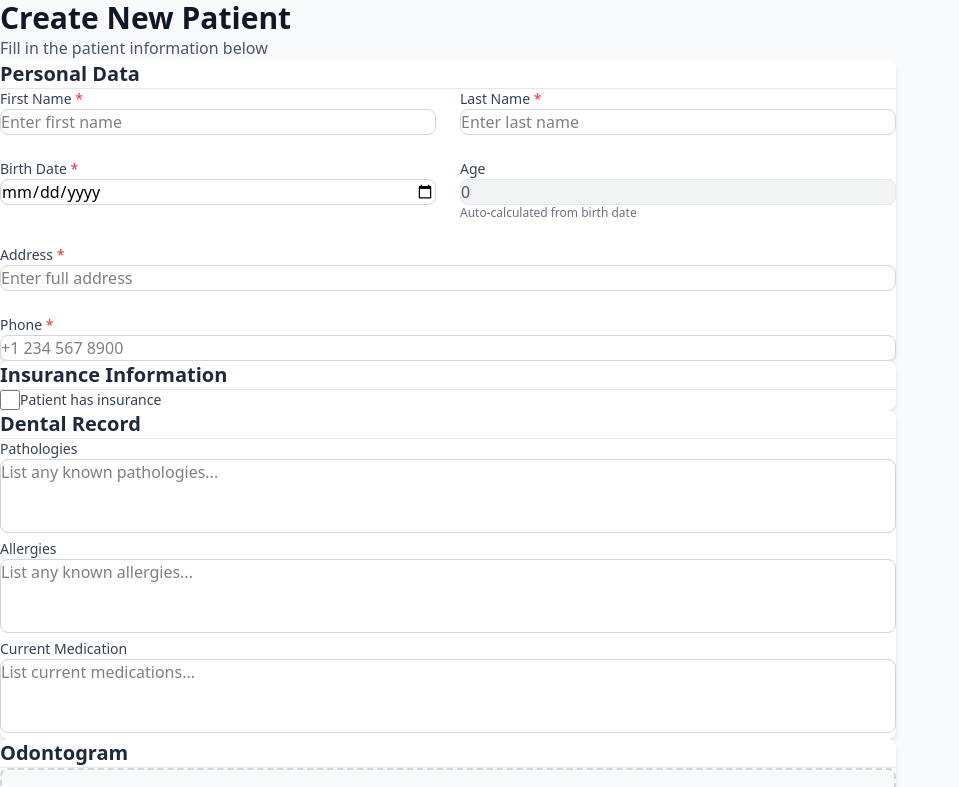
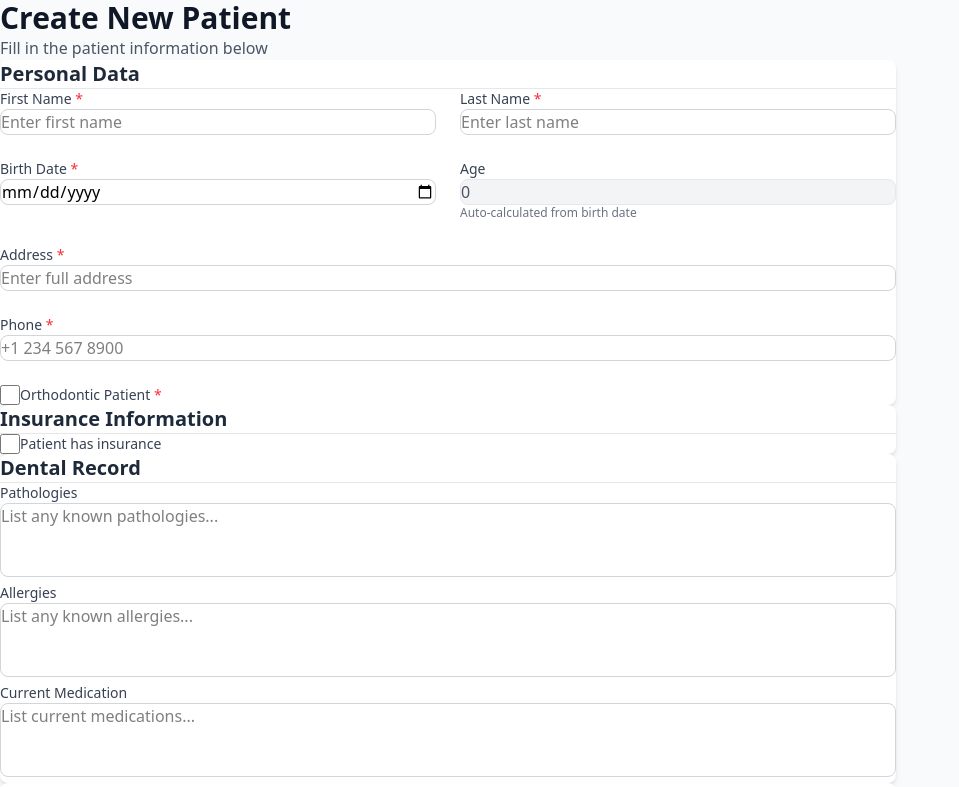
Before and after one commit to SofiaCantalupi/odonto-manager-app, an Angular app: page /patients/new in a window 1280 px wide. Shown: the top 787 px of the page, without its empty margins (0-959 px from the left). Built offline with nearby package versions, Linux system fonts and the light colour scheme.

Commit message:
add new fielld into patient interface

```diff
--- a/src/app/patient-form/patient-form.html
+++ b/src/app/patient-form/patient-form.html
@@ -116,6 +116,25 @@
             />
             @if (isFieldInvalid('personalData', 'phone')) {
               <p class="mt-1 text-sm text-red-500">Valid phone number is required (min 10 digits)</p>
+            }
+          </div>
+
+          <!-- Orthodontic Patient -->
+          <div class="md:col-span-2">
+            <div class="flex items-center">
+              <input
+                type="checkbox"
+                id="isOrthodontic"
+                formControlName="isOrthodontic"
+                class="w-5 h-5 text-blue-600 border-gray-300 rounded focus:ring-blue-500 cursor-pointer"
+                [class.border-red-500]="isFieldInvalid('personalData', 'isOrthodontic')"
+              />
+              <label for="isOrthodontic" class="ml-3 text-sm font-medium text-gray-700 cursor-pointer">
+                Orthodontic Patient <span class="text-red-500">*</span>
+              </label>
+            </div>
+            @if (isFieldInvalid('personalData', 'isOrthodontic')) {
+              <p class="mt-1 text-sm text-red-500">Please indicate if this is an orthodontic patient</p>
             }
           </div>
         </div>
@@ -257,6 +276,7 @@
         <button
           type="button"
           class="px-6 py-3 border border-gray-300 rounded-lg text-gray-700 font-medium hover:bg-gray-50 focus:ring-2 focus:ring-gray-500 focus:ring-offset-2 transition-colors"
+          (click)="onCancel(); $event.preventDefault()"
         >
           Cancel
         </button>
--- a/src/app/patient-form/patient-form.ts
+++ b/src/app/patient-form/patient-form.ts
@@ -1,7 +1,25 @@
 import { Component, OnInit, OnDestroy } from '@angular/core';
 import { CommonModule } from '@angular/common';
-import { ReactiveFormsModule, FormBuilder, FormGroup, Validators } from '@angular/forms';
+import { ReactiveFormsModule, FormBuilder, FormGroup, Validators, ValidatorFn, AbstractControl, ValidationErrors } from '@angular/forms';
 import { Subject, takeUntil } from 'rxjs';
+import { Router } from "@angular/router";
+
+// Custom validator to prevent future dates
+export function noFutureDateValidator(): ValidatorFn {
+  return (control: AbstractControl): ValidationErrors | null => {
+    if (!control.value) {
+      return null; // Let required validator handle empty values
+    }
+    const inputDate = new Date(control.value);
+    const today = new Date();
+    today.setHours(0, 0, 0, 0); // Reset time to start of day for accurate comparison
+
+    if (inputDate > today) {
+      return { futureDate: true };
+    }
+    return null;
+  };
+}
 
 // Interfaces for strict typing
 interface PersonalData {
@@ -11,6 +29,7 @@ interface PersonalData {
   age: number;
   address: string;
   phone: string;
+  isOrthodontic: boolean;
 }
 
 interface InsuranceInfo {
@@ -40,6 +59,7 @@ interface PatientFormType {
     age: import('@angular/forms').FormControl<number>;
     address: import('@angular/forms').FormControl<string>;
     phone: import('@angular/forms').FormControl<string>;
+    isOrthodontic: import('@angular/forms').FormControl<boolean>;
   }>;
   insuranceInfo: FormGroup<{
     hasInsurance: import('@angular/forms').FormControl<boolean>;
@@ -63,7 +83,7 @@ export class PatientFormComponent implements OnInit, OnDestroy {
   patientForm!: FormGroup<PatientFormType>;
   private destroy$ = new Subject<void>();
 
-  constructor(private fb: FormBuilder) {}
+  constructor(private fb: FormBuilder, private router: Router) {}
 
   ngOnInit(): void {
     this.initForm();
@@ -81,10 +101,11 @@ export class PatientFormComponent implements OnInit, OnDestroy {
       personalData: this.fb.group({
         firstName: this.fb.nonNullable.control('', [Validators.required, Validators.minLength(2)]),
         lastName: this.fb.nonNullable.control('', [Validators.required, Validators.minLength(2)]),
-        birthDate: this.fb.nonNullable.control('', [Validators.required]),
+        birthDate: this.fb.nonNullable.control('', [Validators.required, noFutureDateValidator()]),
         age: this.fb.nonNullable.control({ value: 0, disabled: true }),
         address: this.fb.nonNullable.control('', [Validators.required]),
         phone: this.fb.nonNullable.control('', [Validators.required, Validators.pattern(/^\+?[\d\s-]{10,}$/)]),
+        isOrthodontic: this.fb.nonNullable.control(false, [Validators.required]),
       }),
       insuranceInfo: this.fb.group({
         hasInsurance: this.fb.nonNullable.control(false),
@@ -172,15 +193,28 @@ export class PatientFormComponent implements OnInit, OnDestroy {
     return control ? control.invalid && (control.dirty || control.touched) : false;
   }
 
+  hasFieldError(groupName: string, fieldName: string, errorName: string): boolean {
+    const control = this.patientForm.get(`${groupName}.${fieldName}`);
+    return control ? control.hasError(errorName) && (control.dirty || control.touched) : false;
+  }
+
   onSave(): void {
     if (this.patientForm.valid) {
       const formValue = this.patientForm.getRawValue();
       console.log('Patient Form Value:', formValue);
       alert('Patient saved! Check console for details.');
+      this.resetForm();
     } else {
       this.markAllAsTouched();
       console.log('Form is invalid', this.patientForm.errors);
     }
+  }
+
+  private resetForm(): void {
+    this.patientForm.reset();
+    // Reset nested form groups to ensure all validation states are cleared
+    this.patientForm.markAsPristine();
+    this.patientForm.markAsUntouched();
   }
 
   private markAllAsTouched(): void {
@@ -191,4 +225,8 @@ export class PatientFormComponent implements OnInit, OnDestroy {
       });
     });
   }
+
+  onCancel(): void {
+    this.router.navigate(['/dashboard']);
+  }
 }
```
